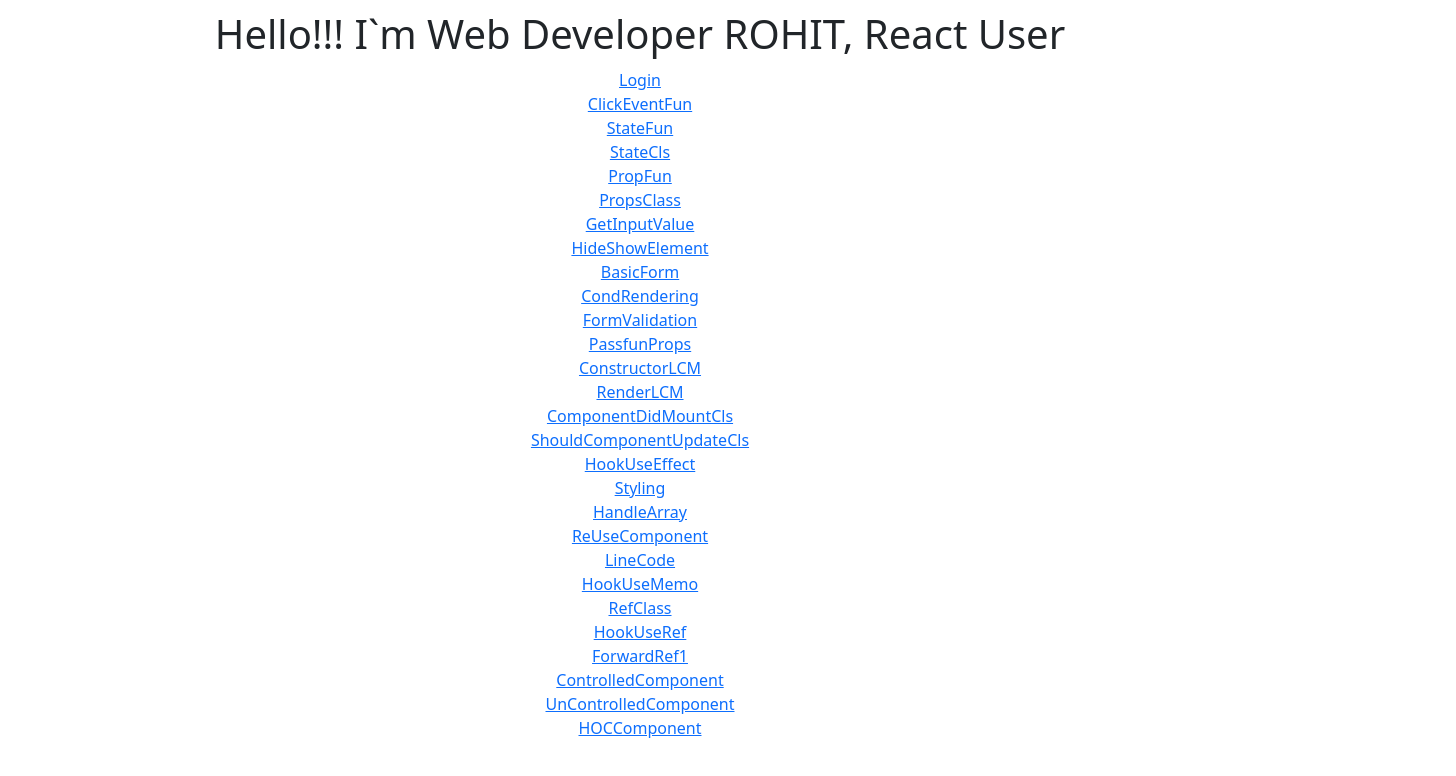
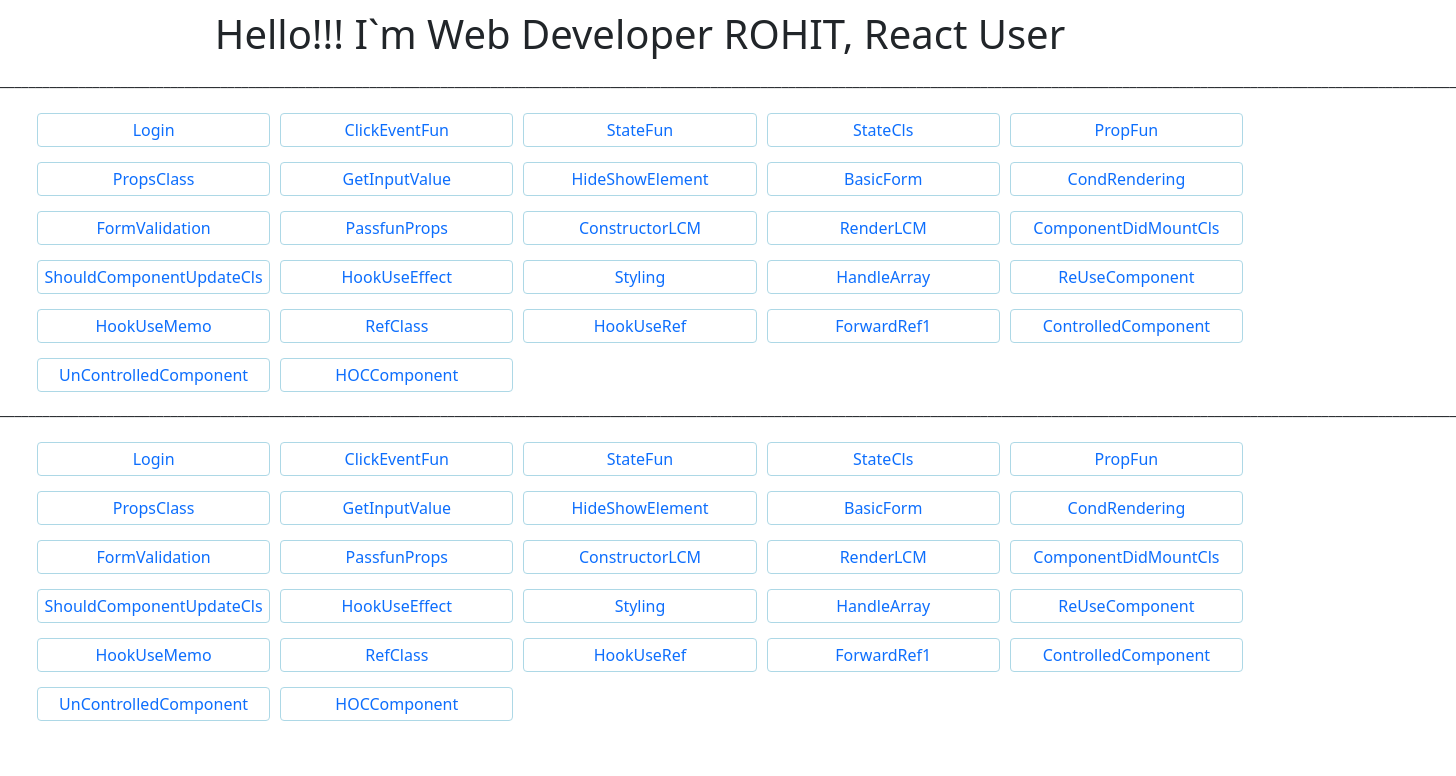
Before and after one commit to Rohit3920/React-practise, a React (Create React App) app: page / in a window 1280 px wide. Shown: the top 776 px of the page, 1456 px wide, since content can reach past the window. Built offline with nearby package versions, Linux system fonts and the light colour scheme.

Commit message:
Same format change like NavBar links, to click this links show the result as a down side

```diff
--- a/src/App.js
+++ b/src/App.js
@@ -1,4 +1,3 @@
-// import logo from './logo.svg';
 import './App.css';
 import React from 'react';
 import Home from './Component/Home';
@@ -14,7 +13,7 @@
 import CondRendering from './Component/CondRendering'
 import FormValidation from './Component/FormValidation';
 import PassfunProps from './Component/PassfunProps'
-import { BrowserRouter as Router, Route, Routes } from 'react-router-dom';
+import { BrowserRouter as Router, Route, Routes} from 'react-router-dom';
 import ConstructorLCM from './Component/ConstructorLCM';
 import RenderLCM from './Component/RenderLCM';
 import ComponentDidMountCls from './Component/ComponentDidMountCls';
@@ -42,77 +41,82 @@
 
   return (
     <div className="App">
+      <h1>Hello!!! I`m Web Developer ROHIT, React User</h1>
+      <LineCode />
 
       <Router>
+        <Home />
+      <LineCode />
+
+
         <Routes>
-          <Route path="/" element={<Home />}/>
+
+          <Route path="/" element={<Home />} />
 
           <Route path="/login" element={<Login />} />
 
-          <Route path="/ClickEventFun" element={<ClickEventFun />}/>
+          <Route path="/ClickEventFun" element={<ClickEventFun />} />
 
-          <Route path="/StateFun" element={<StateFun />}/>
+          <Route path="/StateFun" element={<StateFun />} />
 
-          <Route path="/StateCls" element={<StateCls />}/>
+          <Route path="/StateCls" element={<StateCls />} />
 
-          <Route path="/PropFun" element={<PropFun name={"Rohit"} email={"rohit@test.com"} other={{ address: "Kolhapur" }} />}/>
+          <Route path="/PropFun" element={<PropFun name={"Rohit"} email={"rohit@test.com"} other={{ address: "Kolhapur" }} />} />
 
-          <Route path="/PropsClass" element={<PropsClass name={"Rohit Nittawadekar"}/>}/>
+          <Route path="/PropsClass" element={<PropsClass name={"Rohit Nittawadekar"} />} />
 
-          <Route path="/GetInputValue" element={<GetInputValue />}/>
+          <Route path="/GetInputValue" element={<GetInputValue />} />
 
-          <Route path="/HideShowElement" element={<HideShowElement />}/>
+          <Route path="/HideShowElement" element={<HideShowElement />} />
 
-          <Route path="/BasicForm" element={<BasicForm />}/>
+          <Route path="/BasicForm" element={<BasicForm />} />
 
-          <Route path="/CondRendering" element={<CondRendering />}/>
+          <Route path="/CondRendering" element={<CondRendering />} />
 
-          <Route path="/FormValidation" element={<FormValidation />}/>
+          <Route path="/FormValidation" element={<FormValidation />} />
 
-          <Route path="/PassfunProps" element={<PassfunProps data={alertBox}/>}/>
+          <Route path="/PassfunProps" element={<PassfunProps data={alertBox} />} />
 
-          <Route path="/ConstructorLCM" element={<ConstructorLCM />}/>
+          <Route path="/ConstructorLCM" element={<ConstructorLCM />} />
 
-          <Route path="/RenderLCM" element={<RenderLCM />}/>
+          <Route path="/RenderLCM" element={<RenderLCM />} />
 
-          <Route path="/ComponentDidMountCls" element={<ComponentDidMountCls />}/>
+          <Route path="/ComponentDidMountCls" element={<ComponentDidMountCls />} />
 
-          <Route path="/Random" element={<Random />}/>
+          <Route path="/Random" element={<Random />} />
 
-          <Route path="/ComponentDidUpdateCls" element={<ComponentDidUpdateCls />}/>
+          <Route path="/ComponentDidUpdateCls" element={<ComponentDidUpdateCls />} />
 
-          <Route path="/ShouldComponentUpdateCls" element={<ShouldComponentUpdateCls />}/>
+          <Route path="/ShouldComponentUpdateCls" element={<ShouldComponentUpdateCls />} />
 
-          <Route path="/HookUseEffect" element={<HookUseEffect />}/>
+          <Route path="/HookUseEffect" element={<HookUseEffect />} />
 
-          <Route path="/Styling" element={<Styling />}/>
+          <Route path="/Styling" element={<Styling />} />
 
-          <Route path="/HandleArray" element={<HandleArray />}/>
+          <Route path="/HandleArray" element={<HandleArray />} />
 
-          <Route path="/ReUseComponent" element={<ReUseComponent />}/>
+          <Route path="/ReUseComponent" element={<ReUseComponent />} />
 
-          <Route path="/LineCode" element={<LineCode />}/>
+          <Route path="/LineCode" element={<LineCode />} />
 
-          <Route path="/HookUseMemo" element={<HookUseMemo />}/>
+          <Route path="/HookUseMemo" element={<HookUseMemo />} />
 
-          <Route path="/RefClass" element={<RefClass />}/>
+          <Route path="/RefClass" element={<RefClass />} />
 
-          <Route path="/HookUseRef" element={<HookUseRef />}/>
+          <Route path="/HookUseRef" element={<HookUseRef />} />
 
-          <Route path="/ForwardRef1" element={<ForwardRef1 />}/>
+          <Route path="/ForwardRef1" element={<ForwardRef1 />} />
 
-          <Route path="/ControlledComponent" element={<ControlledComponent />}/>
+          <Route path="/ControlledComponent" element={<ControlledComponent />} />
 
-          <Route path="/UnControlledComponent" element={<UnControlledComponent />}/>
+          <Route path="/UnControlledComponent" element={<UnControlledComponent />} />
 
-          <Route path="/HOCComponent" element={<HOCComponent />}/>
+          <Route path="/HOCComponent" element={<HOCComponent />} />
 
         </Routes>
-      </Router>
 
 
-
-
+      </Router>
     </div>
   );
 }
--- a/src/Component/Home.js
+++ b/src/Component/Home.js
@@ -1,47 +1,40 @@
 import { Link } from "react-router-dom";
 import React from 'react';
+import "./style.css"
 
-
-function Home() {
+function Layout() {
     return (
-        <div>
-            <h1>Hello!!! I`m Web Developer ROHIT, React User</h1>
-
-            <Link to="/Login">Login</Link><br/>
-
-            <Link to="/ClickEventFun">ClickEventFun</Link><br/>
-            <Link to="/StateFun">StateFun</Link><br/>
-            <Link to="/StateCls">StateCls</Link><br/>
-            <Link to="/PropFun">PropFun</Link><br/>
-            <Link to="/PropsClass">PropsClass</Link><br/>
-            <Link to="/GetInputValue">GetInputValue</Link><br/>
-            <Link to="/HideShowElement">HideShowElement</Link><br/>
-            <Link to="/BasicForm">BasicForm</Link><br/>
-            <Link to="/CondRendering">CondRendering</Link><br/>
-            <Link to="/FormValidation">FormValidation</Link><br/>
-            <Link to="/PassfunProps">PassfunProps</Link><br/>
-            <Link to="/ConstructorLCM">ConstructorLCM</Link><br/>
-            <Link to="/RenderLCM">RenderLCM</Link><br/>
-            <Link to="/ComponentDidMountCls">ComponentDidMountCls</Link><br/>
-            <Link to="/ShouldComponentUpdateCls">ShouldComponentUpdateCls</Link><br/>
-            <Link to="/HookUseEffect">HookUseEffect</Link><br/>
-            <Link to="/Styling">Styling</Link><br/>
-            <Link to="/HandleArray">HandleArray</Link><br/>
-            <Link to="/ReUseComponent">ReUseComponent</Link><br/>
-            <Link to="/LineCode">LineCode</Link><br/>
-            <Link to="/HookUseMemo">HookUseMemo</Link><br/>
-            <Link to="/RefClass">RefClass</Link><br/>
-            <Link to="/HookUseRef">HookUseRef</Link><br/>
-            <Link to="/ForwardRef1">ForwardRef1</Link><br/>
-            <Link to="/ControlledComponent">ControlledComponent</Link><br/>
-            <Link to="/UnControlledComponent">UnControlledComponent</Link><br/>
-            <Link to="/HOCComponent">HOCComponent</Link><br/>
-
-
-
+        <div className="Link_List">
+            <Link className="Link" to="/Login">Login</Link>
+            <Link className="Link" to="/ClickEventFun">ClickEventFun</Link>
+            <Link className="Link" to="/StateFun">StateFun</Link>
+            <Link className="Link" to="/StateCls">StateCls</Link>
+            <Link className="Link" to="/PropFun">PropFun</Link>
+            <Link className="Link" to="/PropsClass">PropsClass</Link>
+            <Link className="Link" to="/GetInputValue">GetInputValue</Link>
+            <Link className="Link" to="/HideShowElement">HideShowElement</Link>
+            <Link className="Link" to="/BasicForm">BasicForm</Link>
+            <Link className="Link" to="/CondRendering">CondRendering</Link>
+            <Link className="Link" to="/FormValidation">FormValidation</Link>
+            <Link className="Link" to="/PassfunProps">PassfunProps</Link>
+            <Link className="Link" to="/ConstructorLCM">ConstructorLCM</Link>
+            <Link className="Link" to="/RenderLCM">RenderLCM</Link>
+            <Link className="Link" to="/ComponentDidMountCls">ComponentDidMountCls</Link>
+            <Link className="Link" to="/ShouldComponentUpdateCls">ShouldComponentUpdateCls</Link>
+            <Link className="Link" to="/HookUseEffect">HookUseEffect</Link>
+            <Link className="Link" to="/Styling">Styling</Link>
+            <Link className="Link" to="/HandleArray">HandleArray</Link>
+            <Link className="Link" to="/ReUseComponent">ReUseComponent</Link>
+            <Link className="Link" to="/HookUseMemo">HookUseMemo</Link>
+            <Link className="Link" to="/RefClass">RefClass</Link>
+            <Link className="Link" to="/HookUseRef">HookUseRef</Link>
+            <Link className="Link" to="/ForwardRef1">ForwardRef1</Link>
+            <Link className="Link" to="/ControlledComponent">ControlledComponent</Link>
+            <Link className="Link" to="/UnControlledComponent">UnControlledComponent</Link>
+            <Link className="Link" to="/HOCComponent">HOCComponent</Link>
 
         </div>
     )
 }
 
-export default Home;
+export default Layout;
--- a/src/Component/style.css
+++ b/src/Component/style.css
@@ -6,7 +6,6 @@
      /* color: rgb(255, 255, 255); */
     margin: 10px;
 }
-
 
 .form{
     width: 400px;
@@ -17,9 +16,8 @@
 }
 
 .inputDiv span{
-
     color: red;
-    background-color: rgba(255, 0, 0, 0.185);
+    background-color: rgba(251, 200, 200, 0.493);
     border-radius: 0 0 5px 5px;
     font-size: 14px;
     border-bottom: 0.5px solid;
@@ -41,3 +39,22 @@
     color: white;
     background-color: rgb(133, 133, 133);
 }
+
+.Link_List{
+    width: 95%;
+    margin: 10px auto 0 auto;
+    box-sizing: border-box;
+    display: grid;
+    grid-template-columns: repeat(5, 1fr);
+    row-gap: 5px;
+}
+
+.Link{
+    min-width: 100px;
+    max-width: 250px;
+    border: 1px solid lightblue;
+    text-decoration: none;
+    padding: 4px;
+    border-radius: 4px;
+    margin: 5px;
+}
```
